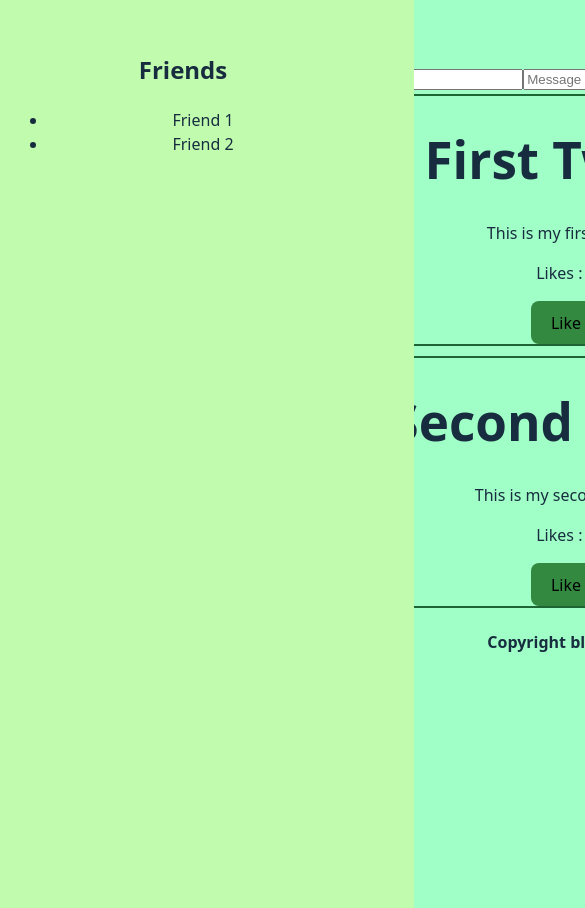
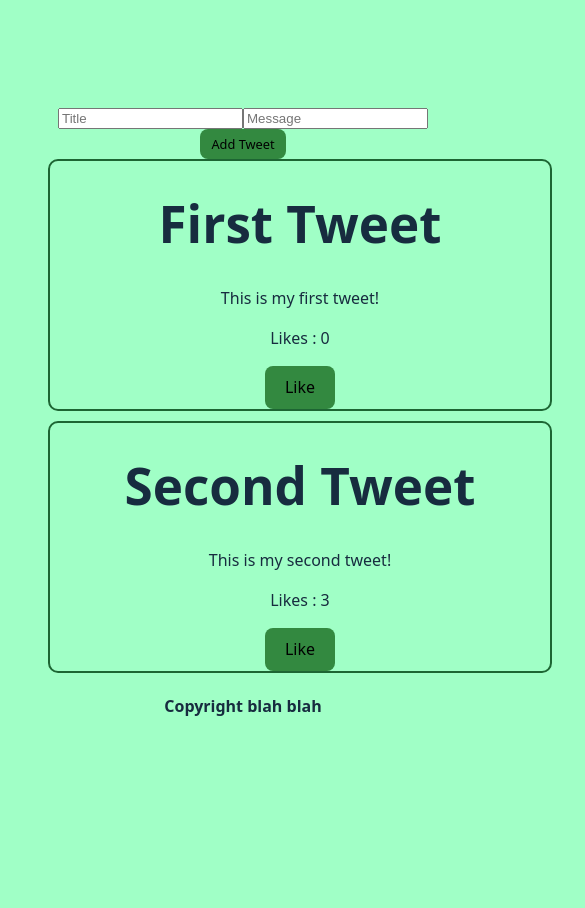
Before and after one commit to joseph670615519/Flink-Social-Media-Project, a React (Vite) app in the folder social-app--/: page / in a window 390 px wide. Shown: the top 908 px of the page, 585 px wide, since content can reach past the window. After the commit the page ends 844 px from the top, so only its background shows below. Built offline with nearby package versions, Linux system fonts and the light colour scheme.

Commit message:
make the main tweet view able with changes

```diff
--- a/social-app--/src/App.css
+++ b/social-app--/src/App.css
@@ -1,22 +1,23 @@
 #root {
-  max-width: 1280px;
+  max-width: 100vw;
   margin: 0 auto;
   padding: 2rem;
   text-align: center;
 }
 
-.App {
-  display: flex;
-  width: 100%;
-  min-height: 100vh;
-}
-
-.main-content {
-  flex: 1;
-  padding: 2rem;
-  overflow-y: auto;
-  margin-left: 250px;
-  margin-right: 250px;
+@media (max-width: 900px) {
+  .nav-container,
+  .list-container {
+    display: none;
+  }
+  .main-content {
+    margin: 0;
+    padding: 1rem;
+    width: 100vw;
+  }
+  .App {
+    flex-direction: column;
+  }
 }
 
 
```
